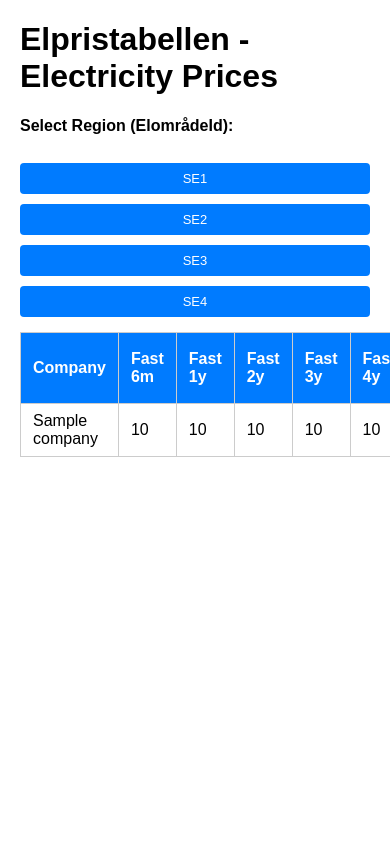
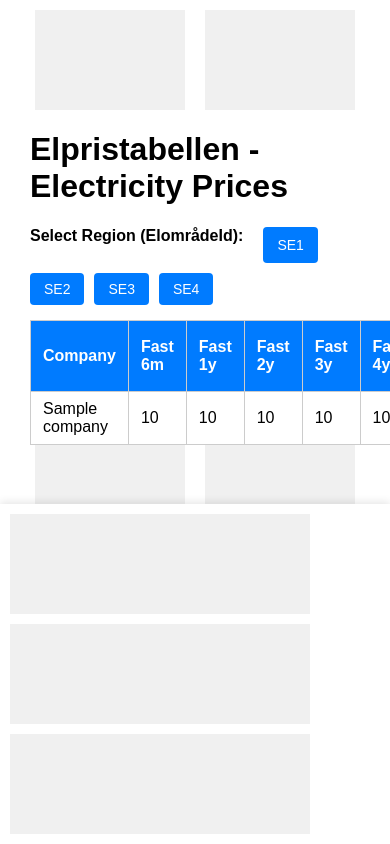
Before and after one commit to SharjeelJathol/elpristabellen, a Flask app: template templates/index.html in a window 390 px wide; the page is wider, and only the part inside the window is pictured. Run offline with Flask 3, Linux system fonts and the light colour scheme; the template is opened without the code that fills it: most values are stand-ins (such as "Sample title", 1, 10 or a date in 2020).

Commit message:
Update fee calculations and add ad layout to index.html
Enhanced fee calculations in fetcher.py by aggregating multiple fee components and applying a 1.25 multiplier for monthly and hourly agreements. Updated index.html to include Google Ads in sidebars and a sticky bottom bar, improved responsive layout, and refactored table sorting and region selection scripts.

```diff
--- a/cron.py
+++ b/cron.py
@@ -1,4 +1,4 @@
-from fetcher import fetch_data
+from fetcher import fetch_all_agreements
 
 if __name__ == "__main__":
-    fetch_data()
+    fetch_all_agreements()
--- a/templates/index.html
+++ b/templates/index.html
@@ -3,16 +3,44 @@
 <head>
   <meta charset="UTF-8" />
   <title>Elpristabellen - Electricity Prices</title>
+
+  <!-- Google Ads script -->
+  <script async src="https://pagead2.googlesyndication.com/pagead/js/adsbygoogle.js?client=ca-pub-8963394343584460" crossorigin="anonymous"></script>
+
   <style>
     body {
       font-family: Arial, sans-serif;
       margin: 20px;
+      display: flex;
+      flex-direction: row;
     }
+
+    .sidebar {
+      width: 120px;
+      display: flex;
+      flex-direction: column;
+      gap: 20px;
+    }
+
+    .sidebar ins {
+      display: block;
+      width: 120px;
+      height: 240px;
+      background: #f0f0f0;
+    }
+
+    .content {
+      flex: 1;
+      padding: 0 20px;
+      max-width: 100%;
+    }
+
     table {
       width: 100%;
       border-collapse: collapse;
       margin-top: 15px;
     }
+
     th,
     td {
       border: 1px solid #ccc;
@@ -20,18 +48,16 @@
       text-align: left;
       cursor: pointer;
     }
+
     th {
       background-color: #007bff;
       color: white;
     }
+
     tr:nth-child(even) {
       background-color: #f5f5f5;
     }
-      #regionSelect {
-        font-size: 16px;
-        padding: 6px;
-        margin-bottom: 10px;
-      }
+
     .region-buttons {
       display: flex;
       flex-wrap: wrap;
@@ -55,15 +81,59 @@
     }
 
     @media (max-width: 600px) {
-        .region-button {
-          flex: 1 1 100%;
-          font-size: 13px;
+      body {
+        flex-direction: column;
+        margin: 10px;
+      }
+
+      .sidebar {
+        flex-direction: row;
+        justify-content: center;
+        width: 100%;
+      }
+
+      .sidebar ins {
+        width: 150px;
+        height: 100px;
+      }
+
+      .bottom-ads {
+        flex-direction: column;
       }
     }
 
+    .bottom-ads {
+      position: fixed;
+      bottom: 0;
+      left: 0;
+      right: 0;
+      display: flex;
+      justify-content: center;
+      gap: 10px;
+      background: #fff;
+      padding: 10px;
+      box-shadow: 0 -2px 8px rgba(0,0,0,0.1);
+      z-index: 999;
+    }
+
+    .bottom-ads ins {
+      display: block;
+      width: 300px;
+      height: 100px;
+      background: #f0f0f0;
+    }
   </style>
 </head>
 <body>
+
+  <!-- Left Sidebar -->
+  <div class="sidebar">
+    <ins class="adsbygoogle" data-ad-client="ca-pub-8963394343584460" data-ad-slot="1111111111"></ins>
+    <ins class="adsbygoogle" data-ad-client="ca-pub-8963394343584460" data-ad-slot="1111111112"></ins>
+  </div>
+
+  <!-- Main Content -->
+  <div class="content">
     <h1>Elpristabellen - Electricity Prices</h1>
 
     <div class="region-buttons">
@@ -74,101 +144,67 @@
       <button class="region-button" data-region="4" {% if selected_region == 4 %}style="background-color:#0056b3"{% endif %}>SE4</button>
     </div>
 
-
     <table id="priceTable">
       <thead>
         <tr>
           <th onclick="sortTable(0)">Company</th>
-          <!-- <th onclick="sortTable(1)">Fast 3m</th> -->
           <th onclick="sortTable(1)">Fast 6m</th>
           <th onclick="sortTable(2)">Fast 1y</th>
           <th onclick="sortTable(3)">Fast 2y</th>
           <th onclick="sortTable(4)">Fast 3y</th>
           <th onclick="sortTable(5)">Fast 4y</th>
-          <!-- <th onclick="sortTable(7)">Fast 5y</th>
-          <th onclick="sortTable(8)">Fast 10y</th> -->
           <th onclick="sortTable(6)">Rörligt Spotpåslag</th>
           <th onclick="sortTable(7)">Timpris Spotpåslag</th>
           <th onclick="sortTable(8)">Månadsavgift fast</th>
           <th onclick="sortTable(9)">Schysst Elhandel Status</th>
           <th onclick="sortTable(10)">Hourly Price</th>
           <th onclick="sortTable(11)">Monthly Price</th>
-          <!-- <th onclick="sortTable(13)">Hemsida</th> -->
-          <!-- <th onclick="sortTable(3)">Monthly</th>
-          <th onclick="sortTable(4)">Hourly</th>
-          <th onclick="sortTable(5)">Fast</th> -->
-          <!-- <th onclick="sortTable(14)">Monthly VAT</th> -->
-          <!-- <th onclick="sortTable(15)">Rörligt Price</th> -->
-          <!-- <th onclick="sortTable(18)">Fast VAT</th> -->
         </tr>
       </thead>
       <tbody>
         {% for agreement in agreements %}
         <tr data-region="{{ agreement.elomrade_id }}">
           <td>{{ agreement.company }}</td>
-          <!-- <td>{{ agreement.price_fast_3m or '-' }}</td> -->
           <td>{{ agreement.price_fast_6m or '-' }}</td>
           <td>{{ agreement.price_fast_1y or '-' }}</td>
           <td>{{ agreement.price_fast_2y or '-' }}</td>
           <td>{{ agreement.price_fast_3y or '-' }}</td>
           <td>{{ agreement.price_fast_4y or '-' }}</td>
-          <!-- <td>{{ agreement.price_fast_5y or '-' }}</td>
-          <td>{{ agreement.price_fast_10y or '-' }}</td> -->
           <td>{{ agreement.rorligt_spotpaslag or '-' }}</td>
           <td>{{ agreement.timpris_spotpaslag or '-' }}</td>
           <td>{{ agreement.price_fast_monthly_fee or '-' }}</td>
           <td>{{ agreement.trustscore or 'Neutral' }}</td>
           <td>{{ agreement.price_hourly or '-' }}</td>
           <td>{{ agreement.price_monthly or '-' }}</td>
-          <!-- <td>{{ agreement.price_rorligt or '-' }}</td> -->
-          <!-- <td>{{ agreement.price_fast or '-' }}</td>
-          <td>{{ agreement.price_monthly_vat or '-' }}</td>
-          <td>{{ agreement.price_fast_vat or '-' }}</td> -->
         </tr>
         {% endfor %}
       </tbody>
     </table>
+  </div>
+
+  <!-- Right Sidebar -->
+  <div class="sidebar">
+    <ins class="adsbygoogle" data-ad-client="ca-pub-8963394343584460" data-ad-slot="1111111113"></ins>
+    <ins class="adsbygoogle" data-ad-client="ca-pub-8963394343584460" data-ad-slot="1111111114"></ins>
+  </div>
+
+  <!-- Bottom Sticky Ads -->
+  <div class="bottom-ads">
+    <ins class="adsbygoogle" data-ad-client="ca-pub-8963394343584460" data-ad-slot="1111111115"></ins>
+    <ins class="adsbygoogle" data-ad-client="ca-pub-8963394343584460" data-ad-slot="1111111116"></ins>
+    <ins class="adsbygoogle" data-ad-client="ca-pub-8963394343584460" data-ad-slot="1111111117"></ins>
+  </div>
 
   <script>
-        let sortDirections = {};
+    // Enable ads
+    (adsbygoogle = window.adsbygoogle || []).push({});
+    (adsbygoogle = window.adsbygoogle || []).push({});
+    (adsbygoogle = window.adsbygoogle || []).push({});
+    (adsbygoogle = window.adsbygoogle || []).push({});
+    (adsbygoogle = window.adsbygoogle || []).push({});
+    (adsbygoogle = window.adsbygoogle || []).push({});
 
-      function sortTable(n) {
-        const table = document.getElementById("priceTable");
-        const rows = Array.from(table.rows).slice(1); // skip header row
-        const isAscending = sortDirections[n] !== "asc";
-        sortDirections[n] = isAscending ? "asc" : "desc";
-
-        rows.sort((rowA, rowB) => {
-          const a = rowA.cells[n].textContent.trim();
-          const b = rowB.cells[n].textContent.trim();
-
-          const aEmpty = a === "-" || a === "";
-          const bEmpty = b === "-" || b === "";
-
-          // Empty values always sort last
-          if (aEmpty && bEmpty) return 0;
-          if (aEmpty) return 1;
-          if (bEmpty) return -1;
-
-          const aVal = isNaN(a) ? a.toLowerCase() : parseFloat(a);
-          const bVal = isNaN(b) ? b.toLowerCase() : parseFloat(b);
-
-          if (aVal < bVal) return isAscending ? -1 : 1;
-          if (aVal > bVal) return isAscending ? 1 : -1;
-          return 0;
-        });
-
-        // Reattach sorted rows
-        for (const row of rows) {
-          table.tBodies[0].appendChild(row);
-        }
-      }
-
-      // document.getElementById('regionSelect').addEventListener('change', function () {
-      //   const regionId = this.value;
-      //   window.location.href = `/region/${regionId}`;
-      // });
-
+    // Region button navigation
     document.querySelectorAll('.region-button').forEach(button => {
       button.addEventListener('click', () => {
         const regionId = button.dataset.region;
@@ -176,6 +212,32 @@
       });
     });
 
+    // Table sorting
+    let sortDirections = {};
+    function sortTable(n) {
+      const table = document.getElementById("priceTable");
+      const rows = Array.from(table.rows).slice(1);
+      const isAscending = sortDirections[n] !== "asc";
+      sortDirections[n] = isAscending ? "asc" : "desc";
+
+      rows.sort((a, b) => {
+        const valA = a.cells[n].textContent.trim();
+        const valB = b.cells[n].textContent.trim();
+        const emptyA = valA === "-" || valA === "";
+        const emptyB = valB === "-" || valB === "";
+
+        if (emptyA && emptyB) return 0;
+        if (emptyA) return 1;
+        if (emptyB) return -1;
+
+        const parsedA = isNaN(valA) ? valA.toLowerCase() : parseFloat(valA);
+        const parsedB = isNaN(valB) ? valB.toLowerCase() : parseFloat(valB);
+
+        return isAscending ? parsedA > parsedB ? 1 : -1 : parsedA < parsedB ? 1 : -1;
+      });
+
+      rows.forEach(row => table.tBodies[0].appendChild(row));
+    }
   </script>
 </body>
 </html>
```
Also changed, not shown: fetcher.py (+18 -3 lines). Lines whose indentation alone changed are shown as unchanged.
